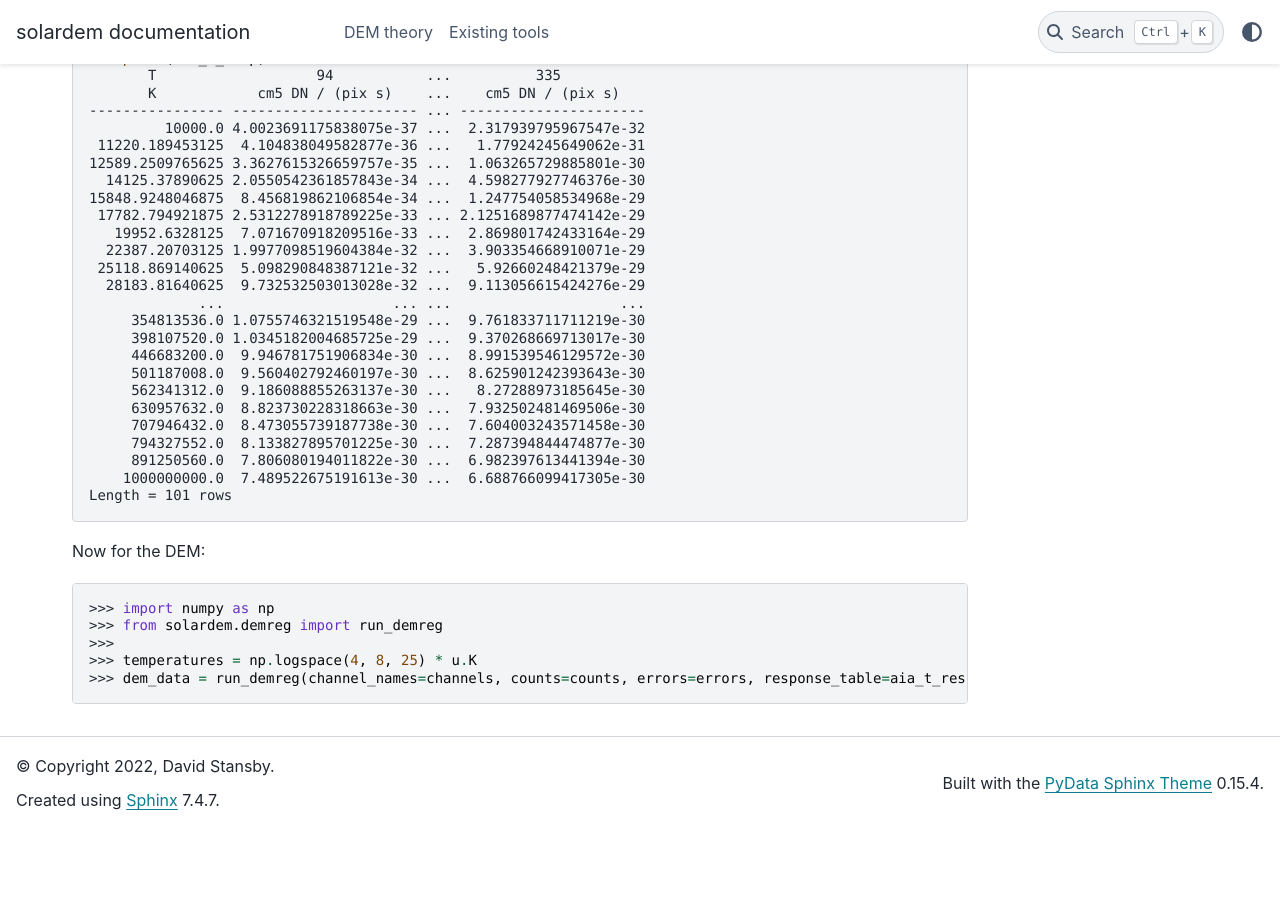
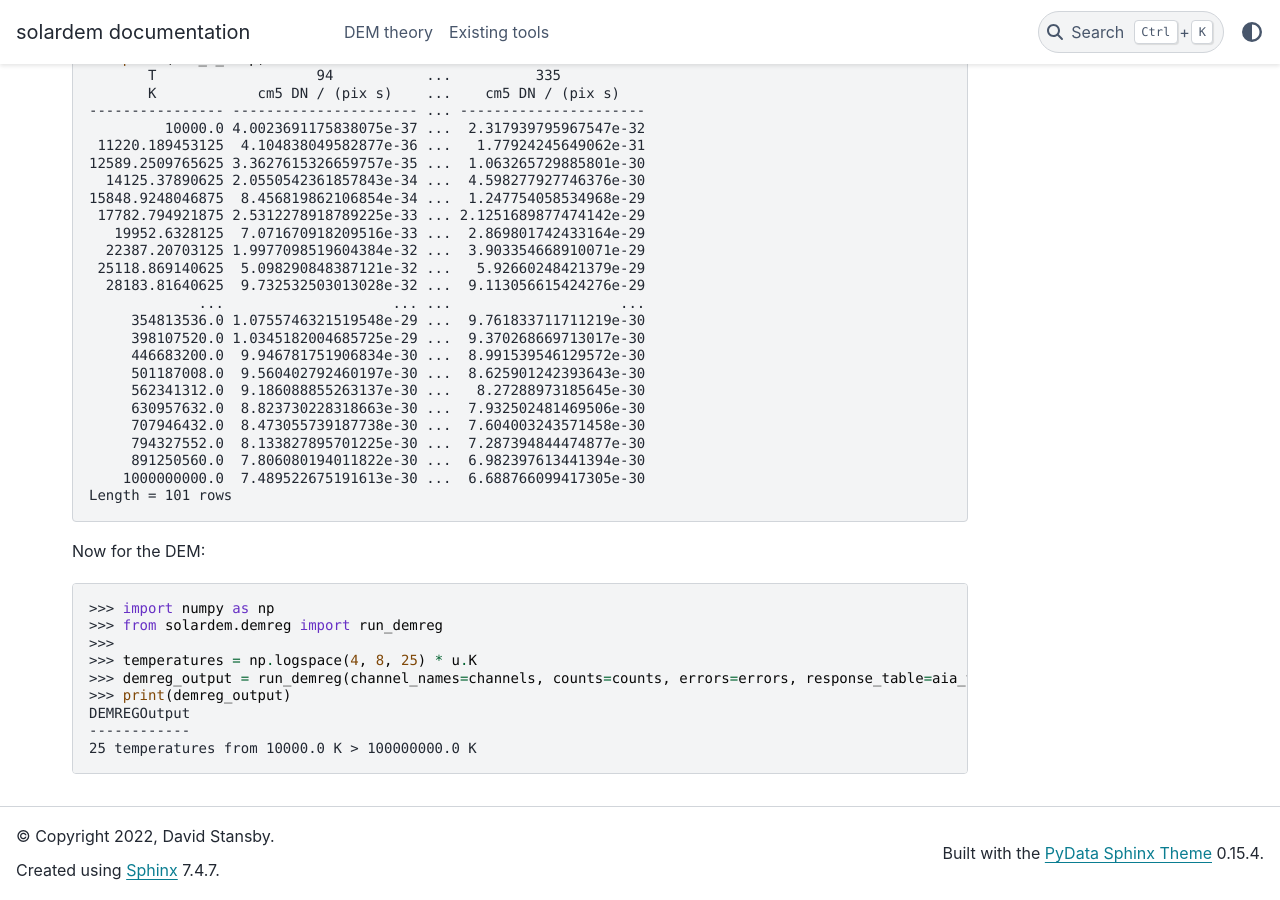
Before and after one commit to dstansby/solardem, a Sphinx documentation site: the page built from doc/tutorials/demreg.rst, in a window 1280 px wide and 900 px high, scrolled down 699 px. Built offline with Sphinx 7.4.7 and the PyData theme 0.15.4, drawn with Linux system fonts in a browser that asks for light colours; before the commit the page ends 1529 px from its top, so only the background shows below that.

Commit message:
Add DEMREGOutput

```diff
--- a/doc/tutorials/demreg.rst
+++ b/doc/tutorials/demreg.rst
@@ -56,4 +56,8 @@ Now for the DEM::
     >>> from solardem.demreg import run_demreg
     >>>
     >>> temperatures = np.logspace(4, 8, 25) * u.K
-    >>> dem_data = run_demreg(channel_names=channels, counts=counts, errors=errors, response_table=aia_t_resp, output_temps=temperatures)
+    >>> demreg_output = run_demreg(channel_names=channels, counts=counts, errors=errors, response_table=aia_t_resp, output_temps=temperatures)
+    >>> print(demreg_output)
+    DEMREGOutput
+    ------------
+    25 temperatures from 10000.0 K > 100000000.0 K
```
Also changed, not shown: doc/design.rst (added, +14 -0 lines), 1 other file.
